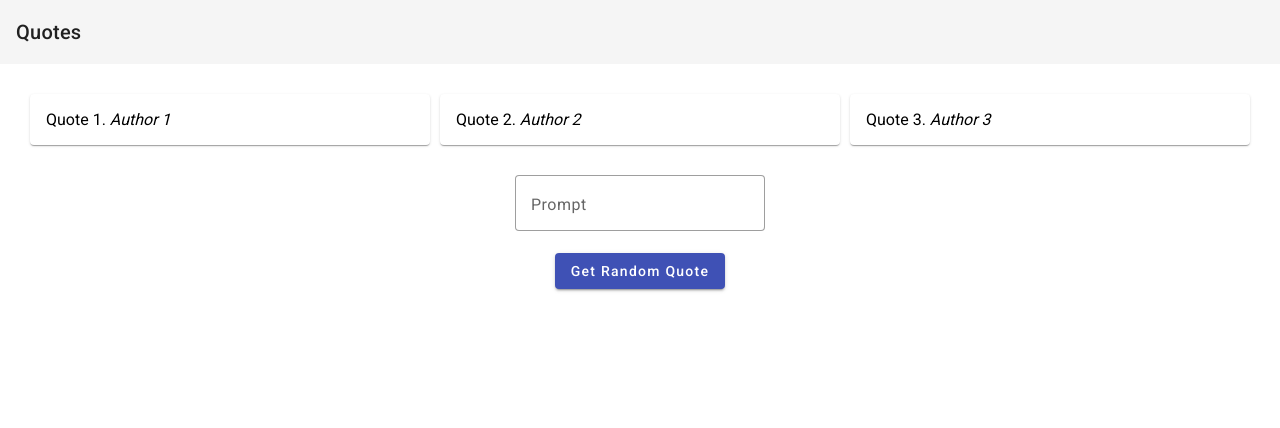
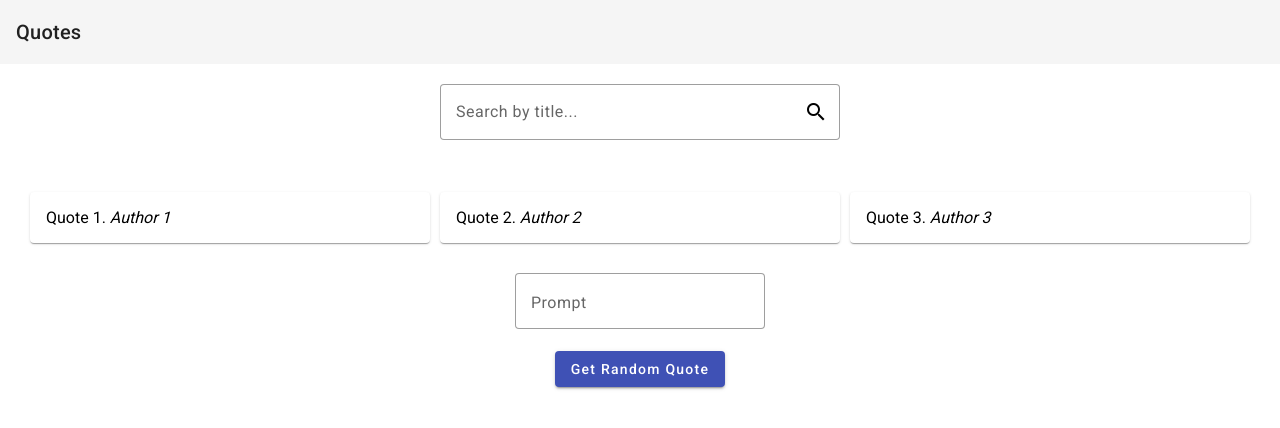
Before and after one commit to jjdelorme/quotes-web, an Angular app: page / in a window 1280 px wide. Shown: the top 428 px of the page. Built offline with nearby package versions, Linux system fonts and the light colour scheme.

Commit message:
Adding search for quote capability.

```diff
--- a/src/app/app.component.html
+++ b/src/app/app.component.html
@@ -4,7 +4,13 @@
     <span>Quotes</span>
   </mat-toolbar>
 
-  <!-- Create a card for each quote  -->
+  <div class="search-bar">
+    <mat-form-field appearance="outline">
+      <input matInput placeholder="Search by title..." [(ngModel)]="searchTerm" (keyup.enter)="searchQuotes()">
+      <mat-icon matSuffix>search</mat-icon>
+    </mat-form-field>
+  </div>
+
   <div class="container">
     <mat-card *ngFor="let quote of quotes | async">
       <mat-card-content>
--- a/src/app/app.component.scss
+++ b/src/app/app.component.scss
@@ -20,3 +20,21 @@ button {
   display: block;
   margin: 0 auto;
 }
+
+mat-toolbar {
+  display: flex;
+  align-items: center;
+}
+
+.search-bar {
+  margin-top: 20px;
+
+  flex: 1;
+  display: flex;
+  justify-content: center;
+}
+
+.search-bar mat-form-field {
+  width: 100%;
+  max-width: 400px;
+}
--- a/src/app/app.component.ts
+++ b/src/app/app.component.ts
@@ -9,11 +9,12 @@ import { Quote } from './quote';
 import { QuoteService } from './quote-service';
 import { Observable, of, map } from 'rxjs';
 import { MatButtonModule } from '@angular/material/button';
+import { MatIconModule } from '@angular/material/icon';
 
 @Component({
   selector: 'app-root',
   standalone: true,
-  imports: [CommonModule, RouterOutlet, MatToolbarModule, MatCardModule, MatButtonModule, MatInputModule, FormsModule],
+  imports: [CommonModule, RouterOutlet, MatToolbarModule, MatCardModule, MatButtonModule, MatInputModule, FormsModule, MatIconModule],
   templateUrl: './app.component.html',
   styleUrl: './app.component.scss',
 })
@@ -21,6 +22,7 @@ export class AppComponent implements OnInit {
   quotes?: Observable<Quote[]> = undefined;
   showRandomQuote = false;
   randomPrompt = '';
+  searchTerm = '';
 
   constructor(private readonly quoteService: QuoteService) {}
 
@@ -37,6 +39,10 @@ export class AppComponent implements OnInit {
     this.showRandomQuote = true;
   }
 
+  searchQuotes() {
+    this.quotes = this.quoteService.searchQuotes(this.searchTerm);
+  }
+
   ngOnInit() {
     this.getAllQuotes();
   }
--- a/src/app/quote-service.ts
+++ b/src/app/quote-service.ts
@@ -28,4 +28,10 @@ export class QuoteService {
     const quote: Quote = { id: 1, quote: 'Totally random quote.', author: 'Anonymous' };
     return of(quote);
   }
+
+  searchQuotes(query: string) : Observable<Quote[]> {
+    // return a dummy quote that contains the query string
+    const quote: Quote = { id: 1, quote: `Quote containing your: ${query}.`, author: 'Author 1' };
+    return of([quote]);
+  }
 }
```
